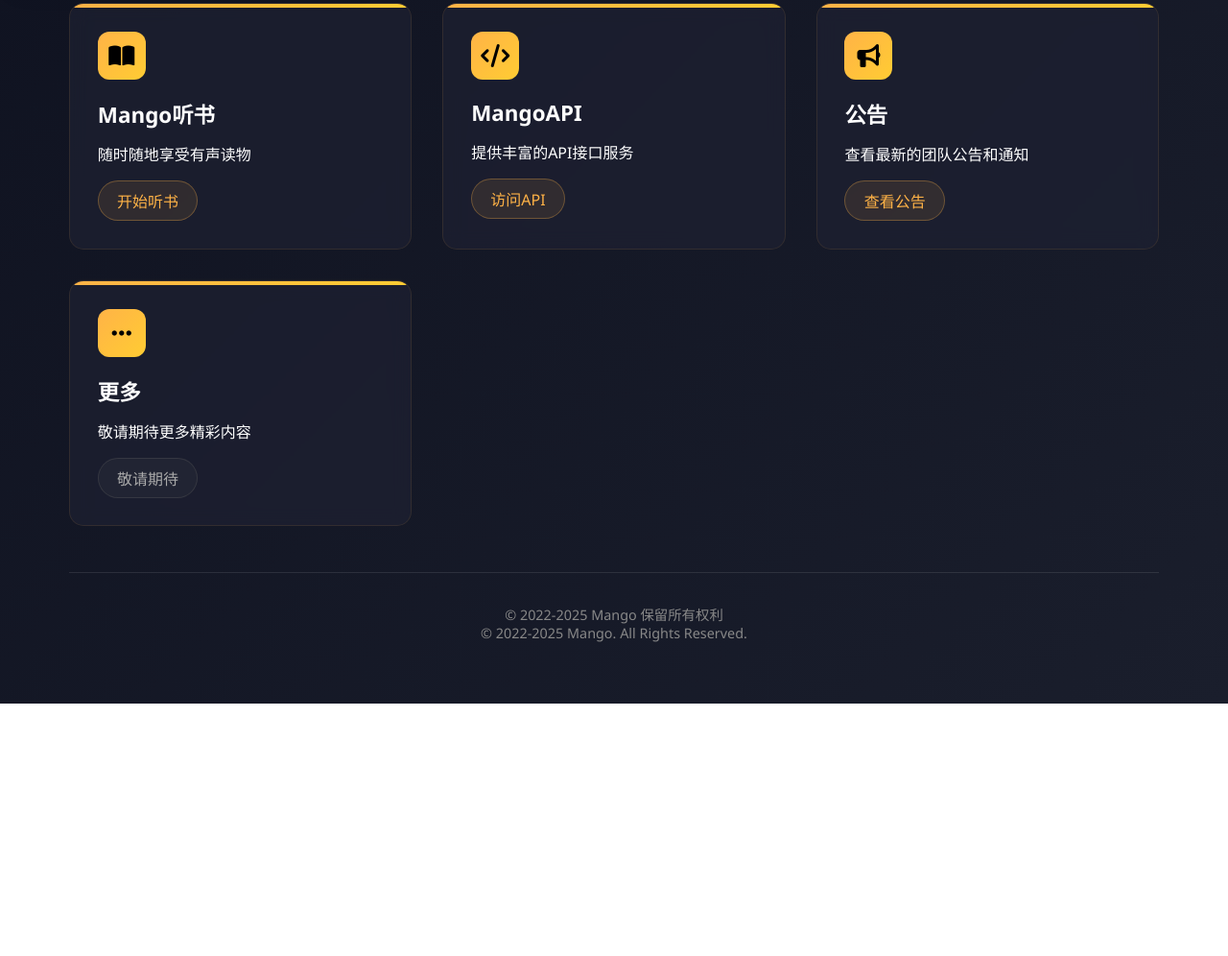
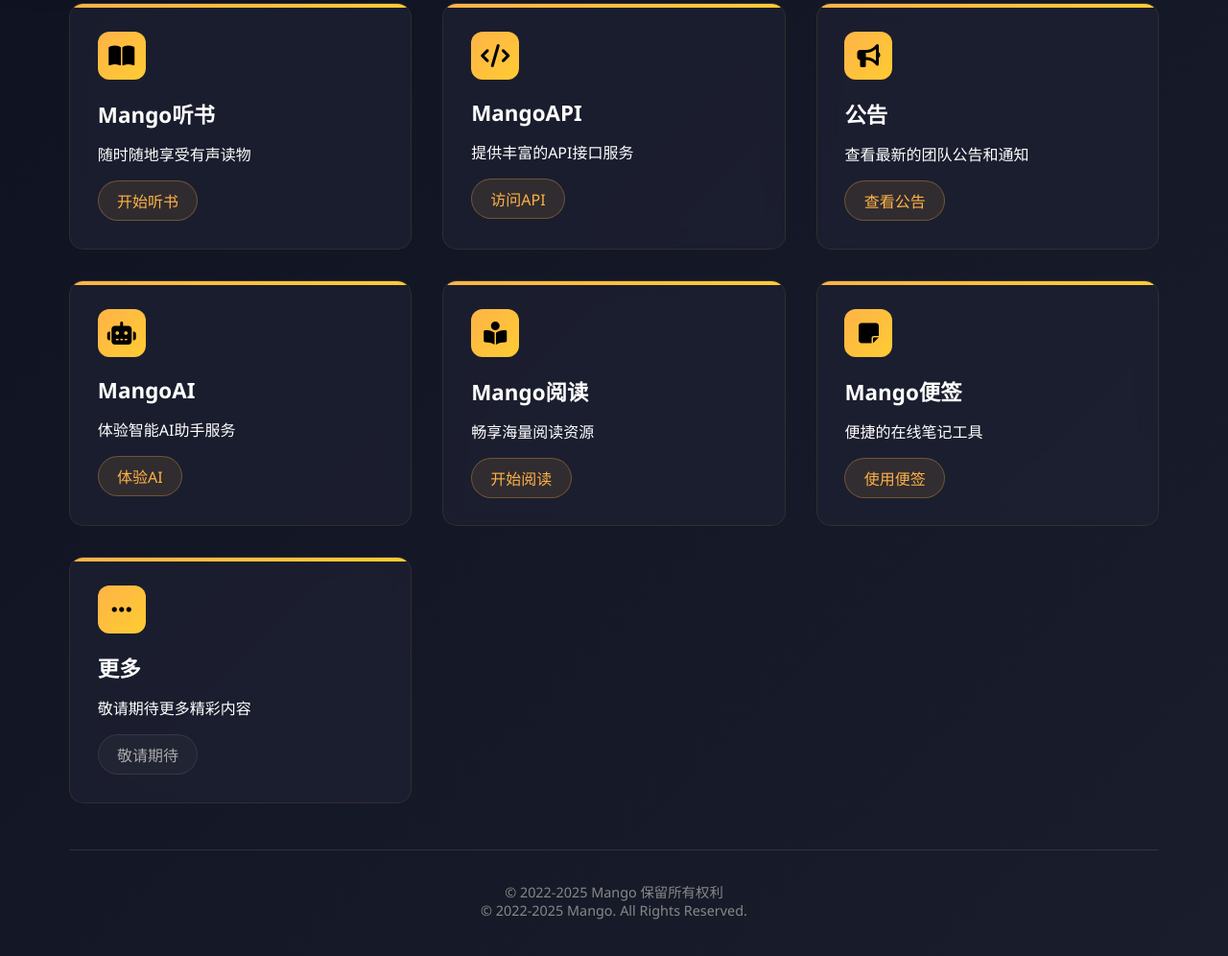
Before and after one commit to MangoTeamClub/Mango-home, a plain HTML site: page index.html in a window 1280 px wide. Shown: the part 803-1799 px from the top of the page at 96% size. Before the commit the page ends 1536 px from the top, so only its background shows below. Drawn offline with Linux system fonts and the light colour scheme.

Commit message:
Update index.html

```diff
--- a/index.html
+++ b/index.html
@@ -557,6 +557,34 @@
                     <a href="https://padlet.com/15803437678/mango-1jf11ogq2k7a1giq" class="project-link" target="_blank">查看公告</a>
                 </div>
 
+                <!-- 新增的三个项目：MangoAI、Mango阅读、Mango便签 -->
+                <div class="project-card">
+                    <div class="project-icon">
+                        <i class="fas fa-robot"></i>
+                    </div>
+                    <h3 class="project-title">MangoAI</h3>
+                    <p>体验智能AI助手服务</p>
+                    <a href="http://mangoai.2z.pw/" class="project-link" target="_blank">体验AI</a>
+                </div>
+
+                <div class="project-card">
+                    <div class="project-icon">
+                        <i class="fas fa-book-reader"></i>
+                    </div>
+                    <h3 class="project-title">Mango阅读</h3>
+                    <p>畅享海量阅读资源</p>
+                    <a href="http://mangobook.2z.pw/" class="project-link" target="_blank">开始阅读</a>
+                </div>
+
+                <div class="project-card">
+                    <div class="project-icon">
+                        <i class="fas fa-sticky-note"></i>
+                    </div>
+                    <h3 class="project-title">Mango便签</h3>
+                    <p>便捷的在线笔记工具</p>
+                    <a href="http://mangobq.2z.pw/" class="project-link" target="_blank">使用便签</a>
+                </div>
+
                 <div class="project-card">
                     <div class="project-icon">
                         <i class="fas fa-ellipsis-h"></i>
```
